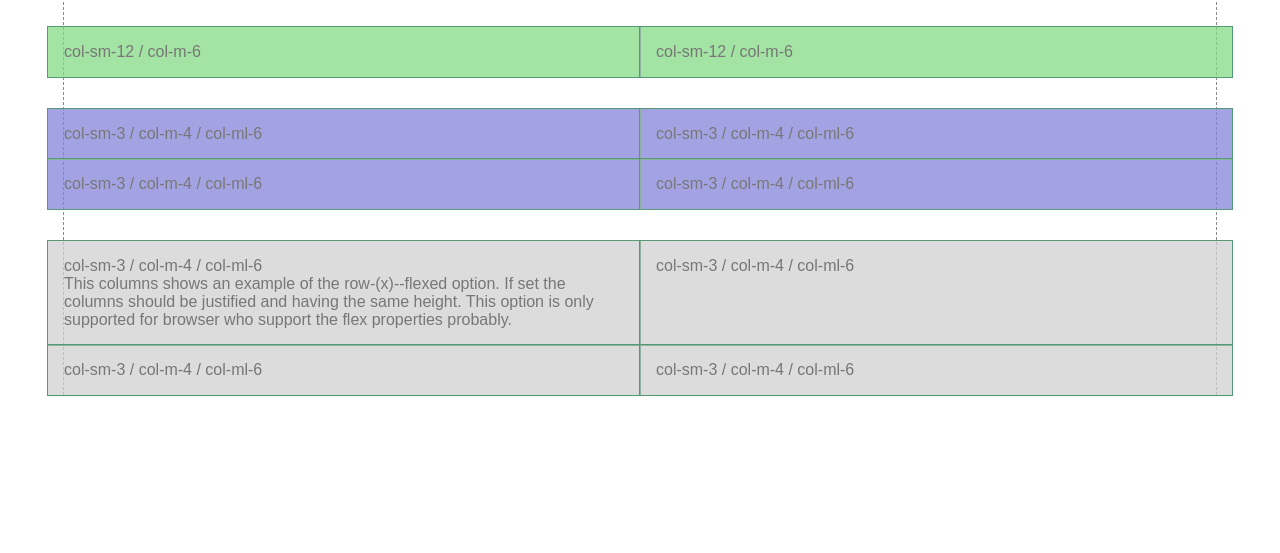
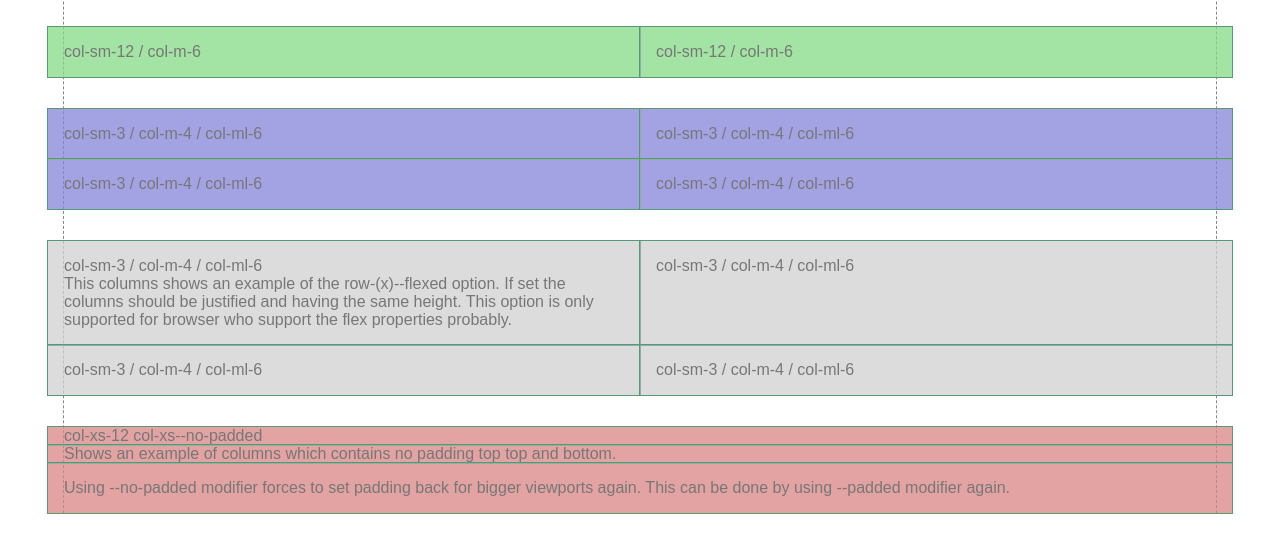
Before and after one commit to marymar/gridly, a website: page html/index.html in a window 1280 px wide. Shown: the part 209-762 px from the top of the page. Drawn offline with nearby package versions, Linux system fonts and the light colour scheme; files that its build step writes are made by us from their sources.

Commit message:
added no-padded options to columns

```diff
--- a/assets/sass/global/_variables.scss
+++ b/assets/sass/global/_variables.scss
@@ -4,7 +4,8 @@
 
 // GRID SETTINGS
 $row-name: 'row';
-$col-prefix: 'col-';
+$col-name: 'col';
+$col-prefix: $col-name + '-';
 $layout-grids: 12;
 $number-of-grids: 12;
 $grid-gutter: 1em;
--- a/assets/sass/mixins/_grid.scss
+++ b/assets/sass/mixins/_grid.scss
@@ -43,6 +43,23 @@
             display: flex;
         }
     }
+
+    //no padding to top and bottom for columns
+    .#{$col-name}-#{$vp-setting}--no-padded {
+        // scss-lint:disable ImportantRule
+        padding-bottom: 0 !important;
+        padding-top: 0 !important;
+        // scss-lint:enable ImportantRule
+    }
+
+    //padded default for columns
+    .#{$col-name}-#{$vp-setting}--padded {
+        // scss-lint:disable ImportantRule
+        padding-bottom: $grid-gutter !important;
+        padding-top: $grid-gutter !important;
+        // scss-lint:enable ImportantRule
+    }
+
 
     @include grid($number-of-grids, '#{$col-prefix}#{$vp-setting}');
     @include content-wrapper(map-get($vp-value, 'wrapper-width'))
--- a/html/index.html
+++ b/html/index.html
@@ -72,6 +72,21 @@
                     col-sm-3 / col-m-4 / col-ml-6
                 </div>
             </section>
+
+            <div class="gridly__separator">&nbsp;</div>
+
+            <section class="row row-sm--flexed gridly__row--red">
+                <div class="col-xs-12 col-xs--no-padded">
+                    col-xs-12 col-xs--no-padded
+                </div>
+                <div class="col-xs-12 col-xs--no-padded">
+                    Shows an example of columns which contains no padding top top and bottom.
+                </div>
+                <div class="col-xs-12 col-xs--no-padded col-s--padded">
+                    Using --no-padded modifier forces to set padding back for bigger viewports again.
+                    This can be done by using --padded modifier again.
+                </div>
+            </section>
         </div>
 
 
```
